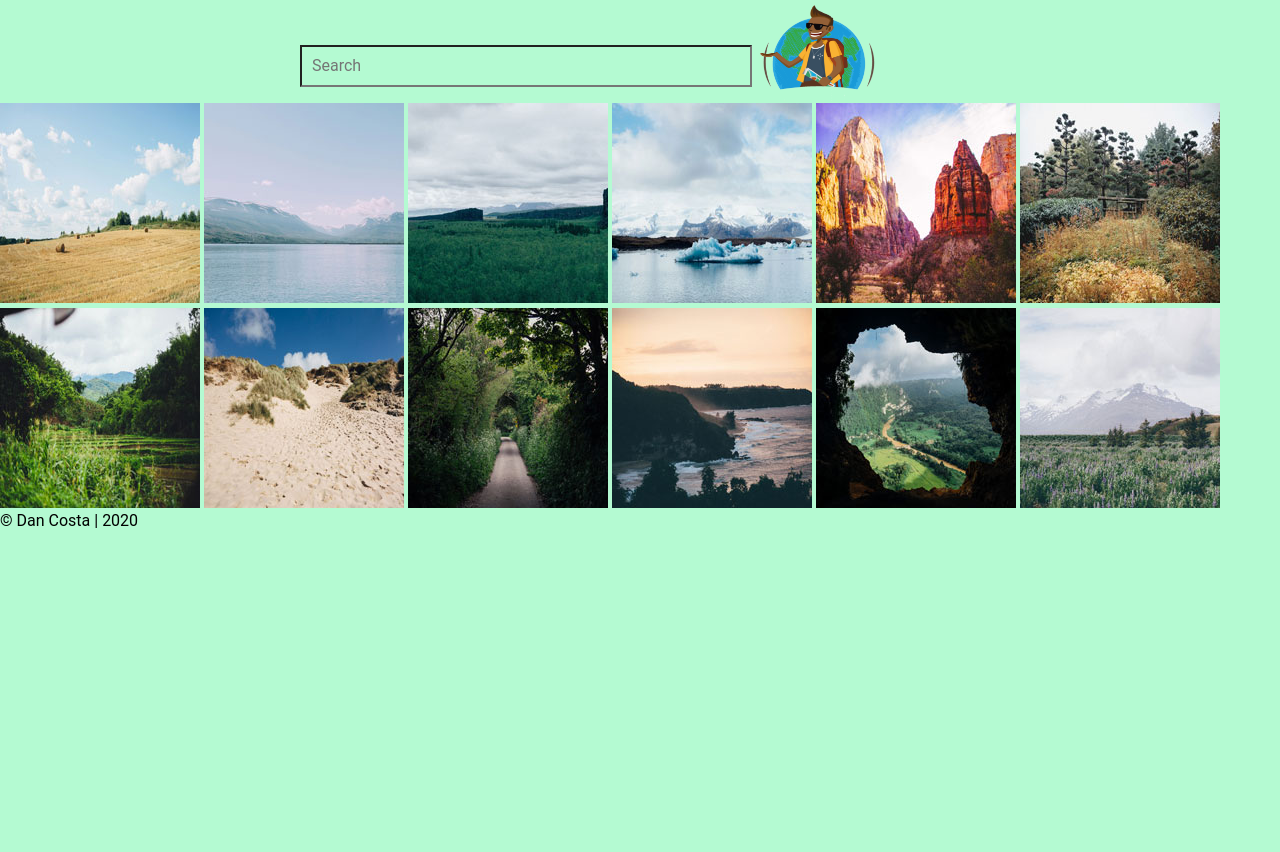
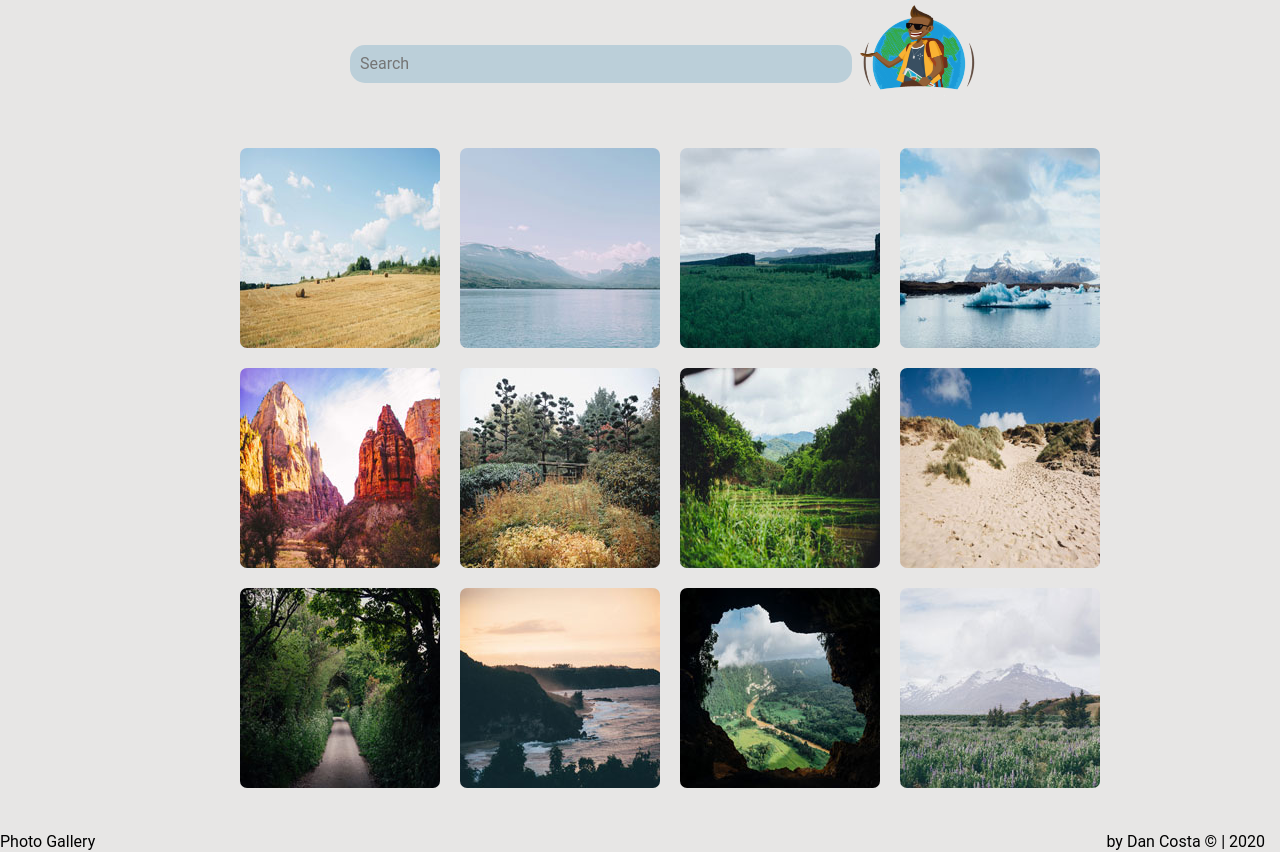
Before and after one commit to dancosta-fed/photo-gallery-dan-costa, a plain HTML site: page index.html in a window 1280 px wide. Before the commit the page ends 800 px from the top, so only its background shows below. Drawn offline with Linux system fonts and the light colour scheme; a web font is replaced by a local one.

Commit message:
Almost done with layout
A lot of progress. Almost happy with the layout. Will move on to other tasks after I'm happy about the layout.

```diff
--- a/index.html
+++ b/index.html
@@ -15,7 +15,7 @@
             <img src="photos/danprofile.png" class="avatar" alt="Dan Profile image">
         </header>
         <main>
-            <div>
+            <div class="grid">
                 <img src="photos/thumbnails/01.jpg" alt="Hay Bales">
                 <img src="photos/thumbnails/02.jpg" alt="Lake">
                 <img src="photos/thumbnails/03.jpg" alt="Canyon">
@@ -31,7 +31,8 @@
             </div>
         </main>
         <footer>
-            <div> &copy Dan Costa | 2020 </div>
+            <div class="text-footer">Photo Gallery</div>
+            <div class="copy">by Dan Costa &copy | 2020 </div>
         </footer>
         <!-- <script src="js/searchFilter.js"></script> -->
     </body>
--- a/scss/base/_basestyles.scss
+++ b/scss/base/_basestyles.scss
@@ -3,18 +3,32 @@
 /* ============================================= */
 
 * {
-    font-family: 'David Libre', Roboto;
+    font-family: $basefont;
     // color: $color-text;
     box-sizing: border-box;
-    background-color: #B4FAD2;
+    background-color: $color-background;
+  }
+
+  html{
+    position:relative;
+    min-height: 100%;
   }
 
   p {
     line-height: 1.45em;
   }
 
-  a {
-    text-decoration: none;
+  footer {
+    display: flex;
+    bottom: 5px;
+    top: 10px;
+    left: 15px;
+    right: 0;
+  }
+
+  .copy {
+    margin-left: auto;
+    margin-right: 15px;
   }
 
 
--- /dev/null
+++ b/scss/components/_grid.scss
@@ -0,0 +1,14 @@
+/* ============================================= */
+/*                    Grid                       */
+/* ============================================= */
+
+.grid {
+    max-width: 800px;
+    display: grid;
+    grid-template-columns: 1fr 1fr 1fr 1fr;
+    grid-template-rows: 1fr 1fr 1fr;
+    grid-gap: 20px;
+
+    border-radius: 0.285em;
+    margin: 45px auto;
+}
--- a/scss/components/_images.scss
+++ b/scss/components/_images.scss
@@ -5,15 +5,9 @@
 .avatar {
     max-width: 10%;
     max-height: 10%;
+    @include img;
   }
 
-//   .img-frame {
-//     @include dmm;
-//     @include mmw;
-//     padding: 13px;
-//     border: 1px solid #ccc;
-//   }
-
-//   .img-logo {
-//     @include dmm;
-//   }
+img {
+  border-radius: 7px;
+}
--- a/scss/components/_index.scss
+++ b/scss/components/_index.scss
@@ -1 +1 @@
-@import "_nav", "_images";
+@import "_nav", "_images", "_grid";
--- a/scss/components/_nav.scss
+++ b/scss/components/_nav.scss
@@ -11,12 +11,20 @@ header {
     align-self: flex-start;
     flex: 1;
     margin-top: 45px;
-    margin-left: 300px;
+    margin-left: 350px;
     padding: 10px;
-    border-color: $basefont;
+    border-radius: 15px;
+    @include search-btn;
+}
+
+input[type=search] {
+    background: $color-box;
+    border: 5px;
+    border-color: complement(#199ad8);
+    box-shadow: -3px $color-shadow;
 }
 
 .avatar {
     margin-left: auto;
-    margin-right: 400px;
+    margin-right: 300px;
 }
--- a/scss/styles.scss
+++ b/scss/styles.scss
@@ -1,3 +1,3 @@
-@import "base/index",
-        "utilities/index",
+@import "utilities/index",
+        "base/index",
         "components/index";
--- a/scss/utilities/_mixins.scss
+++ b/scss/utilities/_mixins.scss
@@ -1,11 +1,18 @@
-@mixin dmm {
-    display: block;
-    margin-left: auto;
-    margin-right: auto;
+@mixin search-btn {
+    &:hover{
+        transition-duration: .1s;
+        transform: scale(1.12);
+        opacity: 0.9;
+    }
+    &:focus {
+        border-color: $color-primary;
+    }
 }
 
-
-@mixin mmw {
-    margin-top: 10px;
-    max-width: 100%;
+@mixin img {
+    &:hover{
+        transition-duration: .1s;
+        transform: scale(.97);
+        opacity: 0.8;
+    }
 }
--- a/scss/utilities/_variables.scss
+++ b/scss/utilities/_variables.scss
@@ -3,16 +3,10 @@
 // ------ color ------ //
 
 $color-primary: #f9b233;
-$color-text: #777;
+$color-shadow: #777;
 $color-background: #e7e6e5;
-// $color-info: #927bc1;
-// $color-error: #e4757a;
-// $color-warning:#fd7856;
-// $color-success: #63cc82;
-// $white: #fff;
-// $color-primary-dark: darken ($color-primary, 25%);
-// $color-primary-light: lighten ($color-primary, 25%);
-// $complement: complement($color-primary);
+$color-box: #bbcfd9;
+$complement: complement($color-background);
 
 
 // ------ sizes ------ //
```
Also changed, not shown: css/styles.css, 1 other file.
